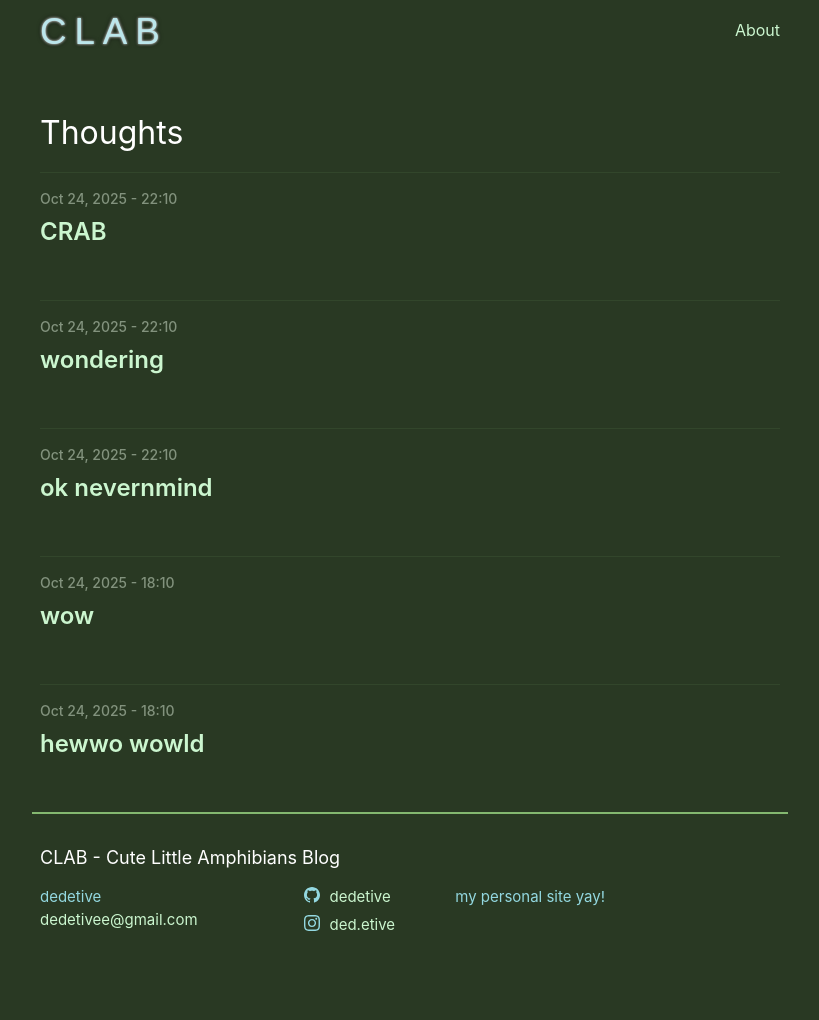
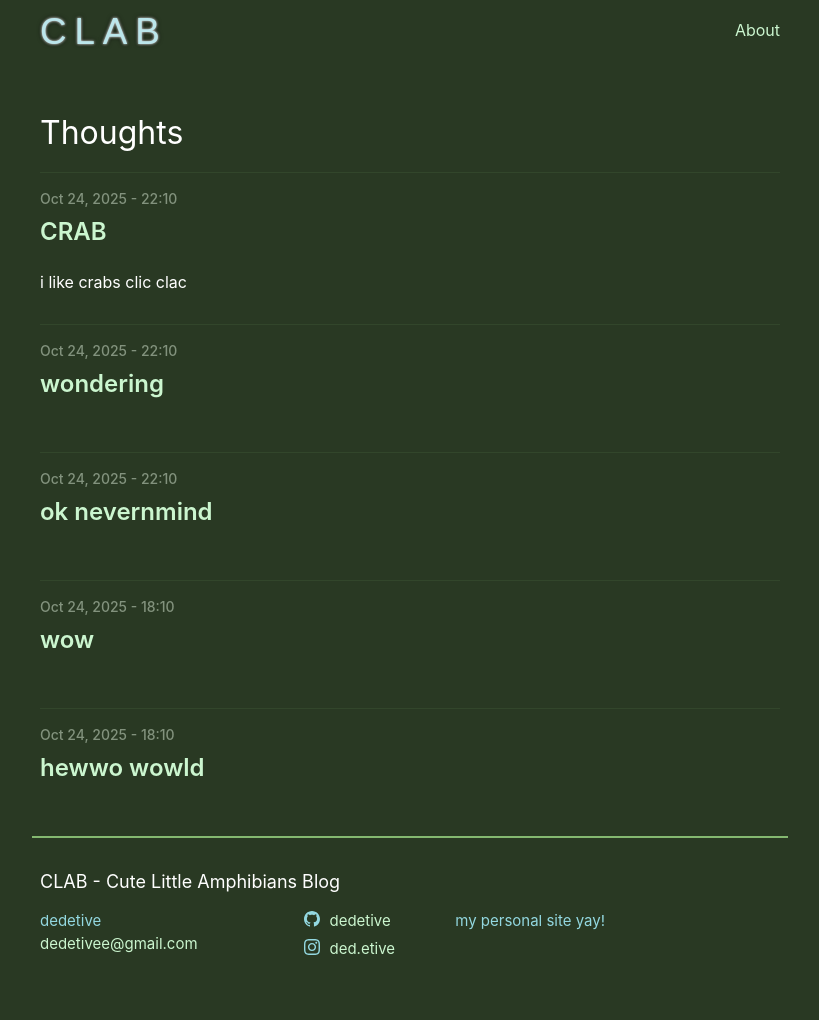
Before and after one commit to dedetive/dedetive.github.io, a Jekyll site: the page built from index.markdown, in a window 1280 px wide. Shown: the whole page, without its empty margins (230-1049 px from the left). Built offline with Jekyll 4.4.1, drawn with Linux system fonts in a browser that asks for light colours; before the commit the page ends 996 px from its top, so only the background shows below that.

Commit message:
Add optional post descriptions

```diff
--- a/_layouts/home.html
+++ b/_layouts/home.html
@@ -22,8 +22,8 @@
             {{ post.title | escape }}
           </a>
         </h3>
-        {%- if site.show_excerpts -%}
-          {{ post.excerpt }}
+        {%- if post.description -%}
+          {{ post.description }}
         {%- endif -%}
       </li>
       {%- endfor -%}
--- a/_posts/2025-10-24-crab.markdown
+++ b/_posts/2025-10-24-crab.markdown
@@ -3,6 +3,7 @@
 title:  CRAB
 date:   2025-10-24 19:33:00 -0300
 categories: [fun]
+description: i like crabs clic clac
 ---
 fuck why is there no synonym of little or small starting with an 'R'
 
```
